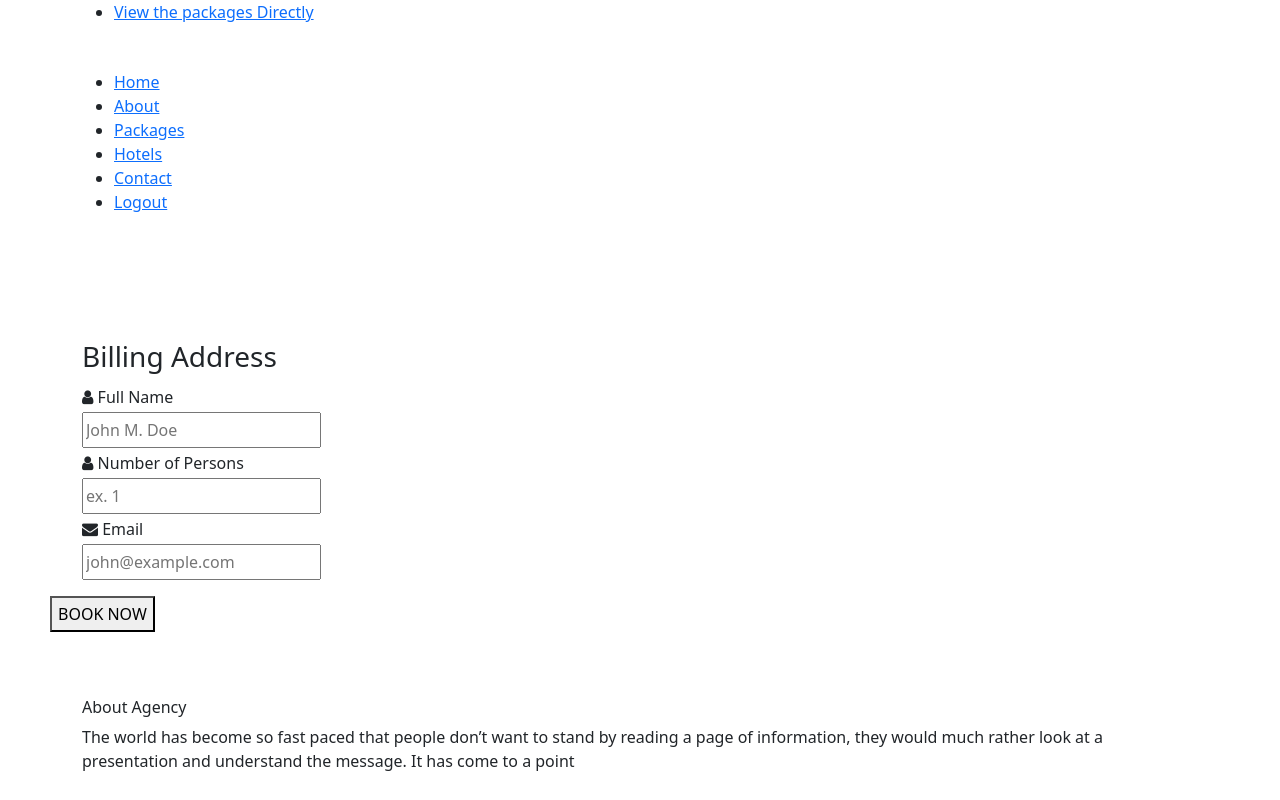
After one commit to jayduttbhatt1999/Travelaholic, a Django app: page /booking/ in a window 1280 px wide. The commit adds this page. Run offline with Django 4.2, Linux system fonts and the light colour scheme; some libraries are stand-ins or nearby versions.

Commit message:
Changes in packages page and create booking page

```diff
--- /dev/null
+++ b/app/templates/app/booking.html
@@ -0,0 +1,144 @@
+{% extends 'app/base.html' %}
+<!DOCTYPE HTML>
+<html>
+<head>
+	{% load static %}
+<title>Travelaholic</title>
+	<link rel="stylesheet" href="https://maxcdn.bootstrapcdn.com/bootstrap/3.4.0/css/bootstrap.min.css">
+
+<link href="{% static 'css/bootstrap.css' %}" rel='stylesheet' type='text/css' />
+<link href="{% static 'css/main.css' %}" rel='stylesheet' type='text/css' />
+<link rel="stylesheet" href="https://use.fontawesome.com/releases/v5.7.0/css/all.css" integrity="sha384-lZN37f5QGtY3VHgisS14W3ExzMWZxybE1SJSEsQp9S+oqd12jhcu+A56Ebc1zFSJ" crossorigin="anonymous">
+
+<meta name="viewport" content="width=device-width, initial-scale=1, maximum-scale=1">
+<meta http-equiv="Content-Type" content="text/html; charset=utf-8" />
+<link href='http://fonts.googleapis.com/css?family=Open+Sans:400,300,600,700,800' rel='stylesheet' type='text/css'>
+<script type="application/x-javascript"> addEventListener("load", function() { setTimeout(hideURLbar, 0); }, false); function hideURLbar(){ window.scrollTo(0,1); } </script>
+<script src="{% static 'js/jquery.min.js' %}"></script>
+<!--<script src="js/jquery.easydropdown.js"></script>-->
+<!--start slider -->
+<link rel="stylesheet" href="{% static 'css/fwslider.css' %}" media="all">
+<script src="{% static 'js/jquery-ui.min.js' %}"></script>
+<script src="{% static 'js/fwslider.js' %}"></script>
+<!--end slider -->
+<script type="text/javascript">
+        $(document).ready(function() {
+            $(".dropdown img.flag").addClass("flagvisibility");
+
+            $(".dropdown dt a").click(function() {
+                $(".dropdown dd ul").toggle();
+            });
+
+            $(".dropdown dd ul li a").click(function() {
+                var text = $(this).html();
+                $(".dropdown dt a span").html(text);
+                $(".dropdown dd ul").hide();
+                $("#result").html("Selected value is: " + getSelectedValue("sample"));
+            });
+
+            function getSelectedValue(id) {
+                return $("#" + id).find("dt a span.value").html();
+            }
+
+            $(document).bind('click', function(e) {
+                var $clicked = $(e.target);
+                if (! $clicked.parents().hasClass("dropdown"))
+                    $(".dropdown dd ul").hide();
+            });
+
+
+            $("#flagSwitcher").click(function() {
+                $(".dropdown img.flag").toggleClass("flagvisibility");
+            });
+        });
+     </script>
+</head>
+
+<body>
+{% block start %}
+  <section class="form-payment" style="margin-top:30px;padding:50px; line-height:30px;">
+
+	<div class="container">
+      <form action="/action_page.php" style="margin-top: 30px">
+
+        <div class="row">
+          <div class="col-sm-6">
+            <h3>Billing Address</h3>
+
+
+
+            <label for="fname"><i class="fa fa-user"></i> Full Name</label><br>
+            <input type="text" id="fname" name="firstname" placeholder="John M. Doe"><br>
+
+            <label for="fnumperson"><i class="fa fa-user"></i> Number of Persons</label><br>
+            <input type="text" id="fnumperson" name="numperson" placeholder="ex. 1"><br>
+
+            <label for="email"><i class="fa fa-envelope"></i> Email</label><br>
+            <input type="text" id="email" name="email" placeholder="john@example.com">
+
+
+
+           </div>
+
+{#			<div class="col-sm-6">#}
+{##}
+{#              <h3>Payment</h3>#}
+{#              <label for="fname">Accepted Cards</label>#}
+{#                  <div class="social">#}
+{#                      <i class="fa fa-cc-visa" style="color:navy;"></i>#}
+{#                      <i class="fa fa-cc-amex" style="color:blue;"></i>#}
+{#                      <i class="fa fa-cc-mastercard" style="color:red;"></i>#}
+{#                      <i class="fa fa-cc-discover" style="color:orange;"></i>#}
+{##}
+{#                      <br>#}
+{##}
+{##}
+{#            <label for="cname">Name on Card</label><br>#}
+{#            <input type="text" id="cname" name="cardname" placeholder="John More Doe"><br>#}
+{##}
+{##}
+{##}
+{#            <label for="ccnum">Credit card number</label><br>#}
+{#            <input type="text" id="ccnum" name="cardnumber" placeholder="1111-2222-3333-4444"><br>#}
+{##}
+{##}
+{##}
+{#            <label for="expmonth">Exp Month</label><br>#}
+{#            <input type="text" id="expmonth" name="expmonth" placeholder="September"><br>#}
+{##}
+{#            <!--<div class="row">-->#}
+{#              <!--<div class="col-50">-->#}
+{##}
+{#                <label for="expyear">Exp Year</label><br>#}
+{#                <input type="text" id="expyear" name="expyear" placeholder="2019"><br>#}
+{##}
+{##}
+{#              <!--<div class="col-50">-->#}
+{##}
+{#                <label for="cvv">CVV</label><br>#}
+{#                <input type="text" id="cvv" name="cvv" placeholder="XXX"><br>#}
+{#                      <br>#}
+{##}
+{#      </div>#}
+{#              </div>#}
+        </div>
+      </form>
+
+</div>
+	  	  <button onclick="myFunction()">BOOK NOW</button>
+
+<p id="demo"></p>
+
+<script>
+function myFunction() {
+  document.getElementById("demo").innerHTML = "PAYMENT IS DISABLED DUE TO SECURITY REASONS ";
+}
+</script>
+
+
+  </section>
+
+
+{% endblock %}
+</body>
+</html>
--- a/app/urls.py
+++ b/app/urls.py
@@ -17,6 +17,7 @@ urlpatterns = [
     path('messages/', views.message, name='messages'),
     path('contact/', views.contact, name='contact'),
     path('index/payment.html/', views.payment, name='payment'),
+    path('booking/', views.booking, name='booking'),
     path('passwordreset/', ResetPasswordView.as_view(), name='passwordreset'),
 ]
 
--- a/app/views.py
+++ b/app/views.py
@@ -19,6 +19,7 @@ class ResetPasswordView(SuccessMessageMixin, PasswordResetView):
                       "please make sure you've entered the address you registered with, and check your spam folder."
     success_url = reverse_lazy('app:login')
 
+
 # Create your views here.
 def index(request):
     return render(request, 'app/index.html')
@@ -37,7 +38,6 @@ def login_page(request):
             return redirect('app:register_page')
             return HttpResponseRedirect(request.META.get('HTTP_REFERER'))
 
-
         user_obj = authenticate(username=username, password=password)
         if not user_obj:
             messages.warning(request, 'Invalid password ')
@@ -48,9 +48,11 @@ def login_page(request):
         return HttpResponseRedirect(request.META.get('HTTP_REFERER'))
     return render(request, 'app/login.html')
 
+
 def logout_page(request):
     logout(request)
     return render(request, 'app/index.html')
+
 
 def payment(request):
     return render(request, "app/payment.html")
@@ -90,8 +92,8 @@ def hotels(request):
 def package(request):
     extras = Extras.objects.all()
     package_objs = Package.objects.all()
-    context = {'amenities_objs': extras, 'package_objs': package_objs}
-    return render(request, "app/packages.html",context)
+    context = {'extra_amenities_objs': extras, 'package_objs': package_objs}
+    return render(request, "app/packages.html", context)
 
 
 def message(request):
@@ -100,3 +102,7 @@ def message(request):
 
 def contact(request):
     return render(request, "app/contact.html")
+
+
+def booking(request):
+    return render(request, "app/booking.html")
```
Also changed, not shown: app/templates/app/packages.html (+4 -4 lines), db.sqlite3.
